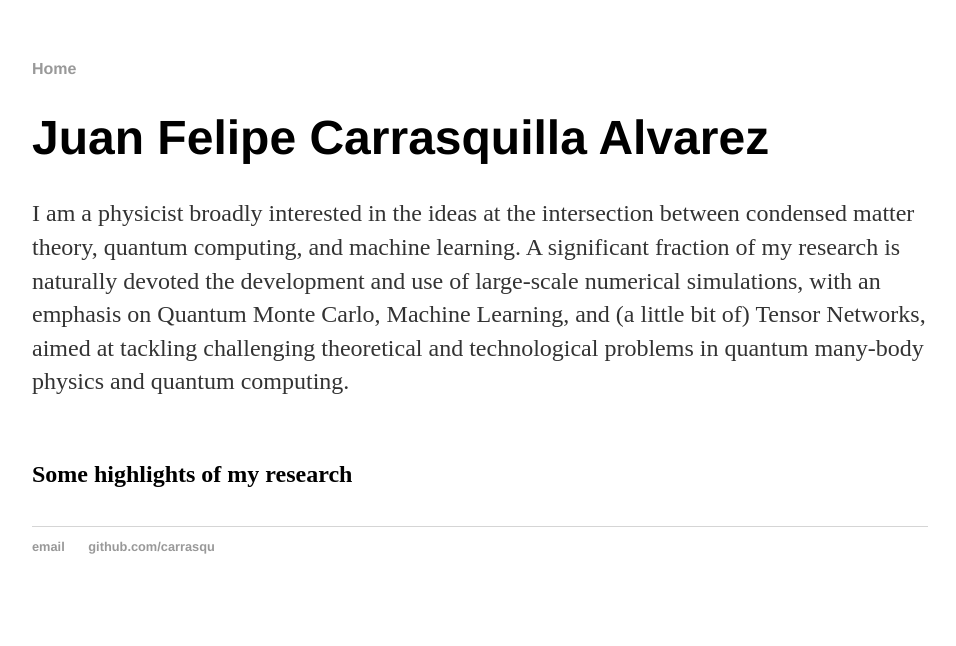
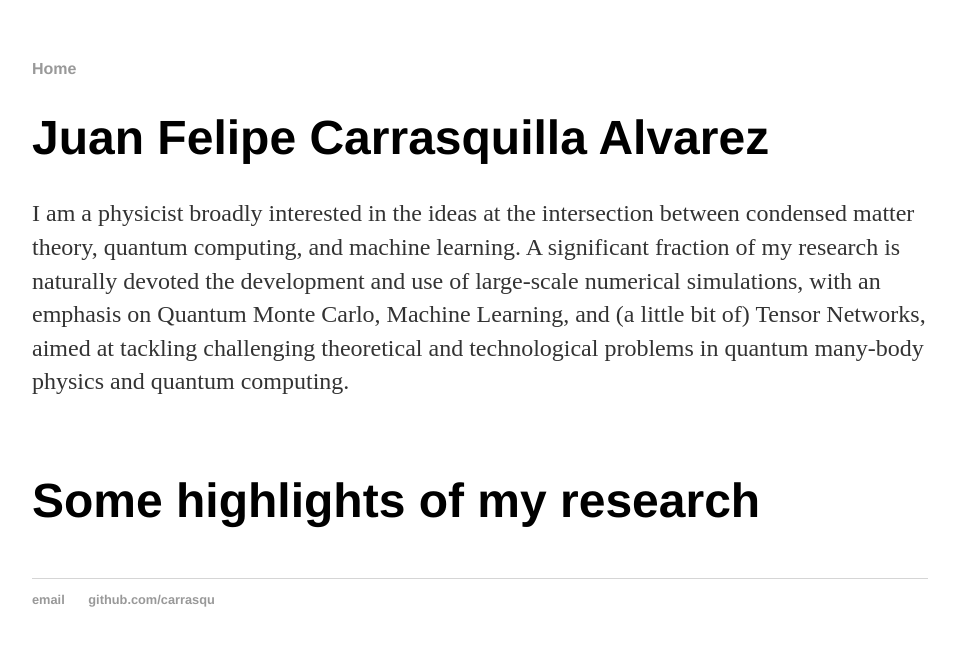
Before and after one commit to carrasqu/carrasqu.github.io, a Jekyll site: the page built from index.html, in a window 1280 px wide. Shown: the top 646 px of the page, without its empty margins (160-1116 px from the left). Built offline with Jekyll 4.4.1, drawn with Linux system fonts in a browser that asks for light colours.

```diff
--- a/index.html
+++ b/index.html
@@ -6,5 +6,5 @@ title: Juan Felipe Carrasquilla Alvarez
 	<h1>Juan Felipe Carrasquilla Alvarez</h1>
 	<p> I am a physicist broadly interested in the ideas at the intersection between condensed matter theory, quantum computing, and machine learning. A significant fraction of my research is naturally devoted the development and use of large-scale numerical simulations, with an emphasis on Quantum Monte Carlo, Machine Learning, and (a little bit of) Tensor Networks, aimed at tackling challenging theoretical and technological problems in quantum many-body physics and quantum computing.</p> <br />
 
-        <h2>Some highlights of my research</h2> <br />
+        <h1>Some highlights of my research</h1> <br />
 </div><!-- /.blurb -->
```
